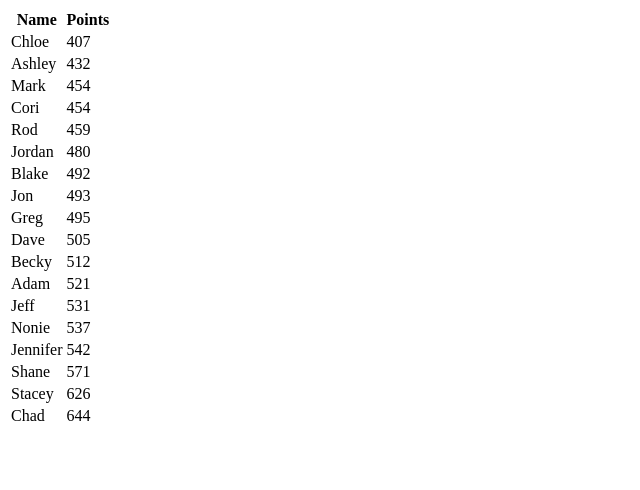
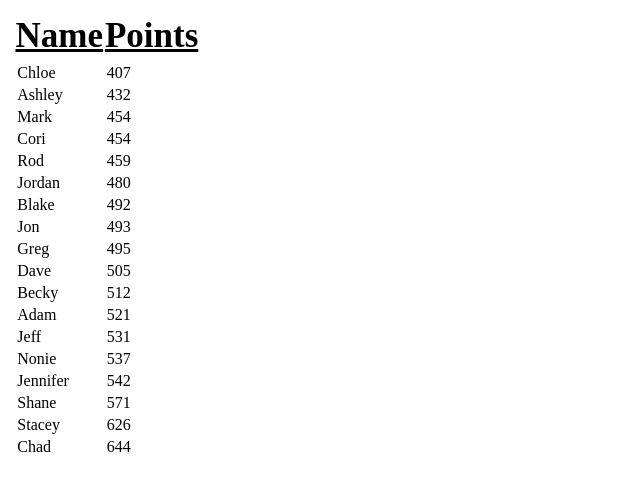
Before and after one commit to homeGrownCheese/myPage, a plain HTML site: page nascarLeague.html in a window 1280 px wide. Shown: the whole page, without its empty margins (0-640 px from the left). Drawn offline with Linux system fonts and the light colour scheme.

Commit message:
Update styles.css

```diff
--- a/personalPage/main/css/styles.css
+++ b/personalPage/main/css/styles.css
@@ -83,5 +83,14 @@ footer{
 	width: 70%;
 	margin-left: 2%;
 	margin-top: 4%;
+}
 
+th{
+  font-size: 35px;
+  padding: 3%;
+  text-decoration: underline;
 }
+
+td{
+  padding-left: 4%;
+}
```
